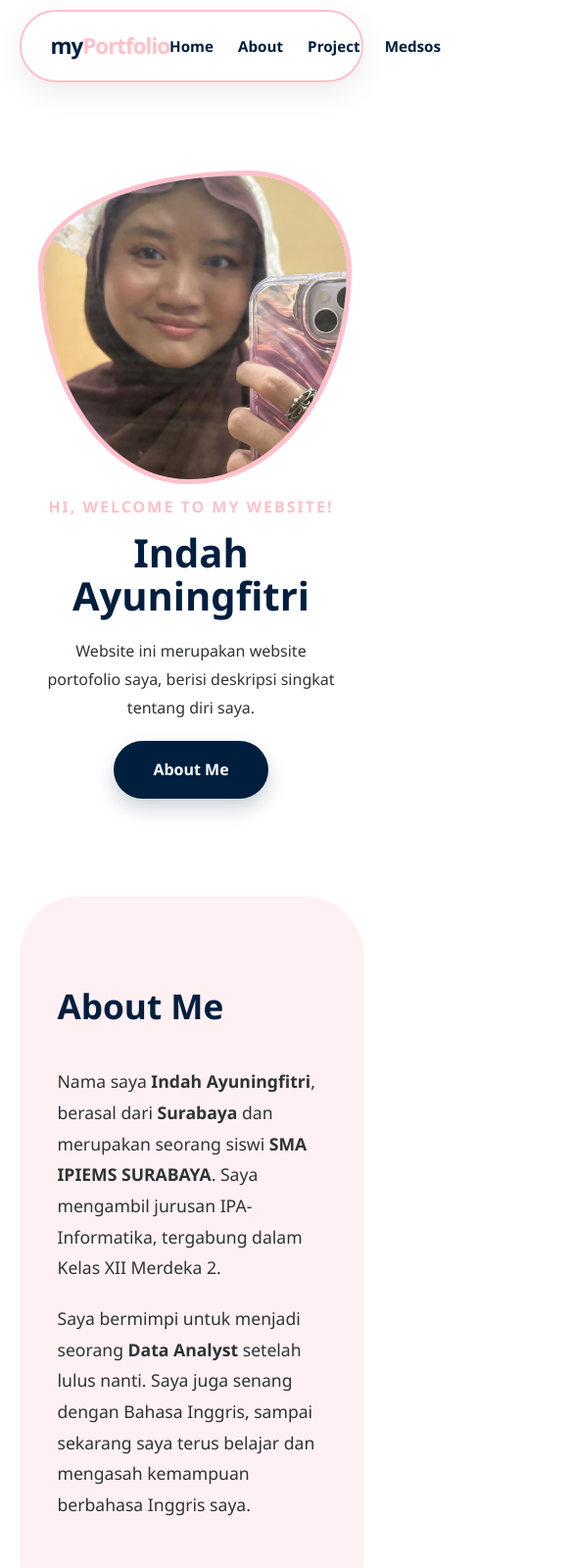
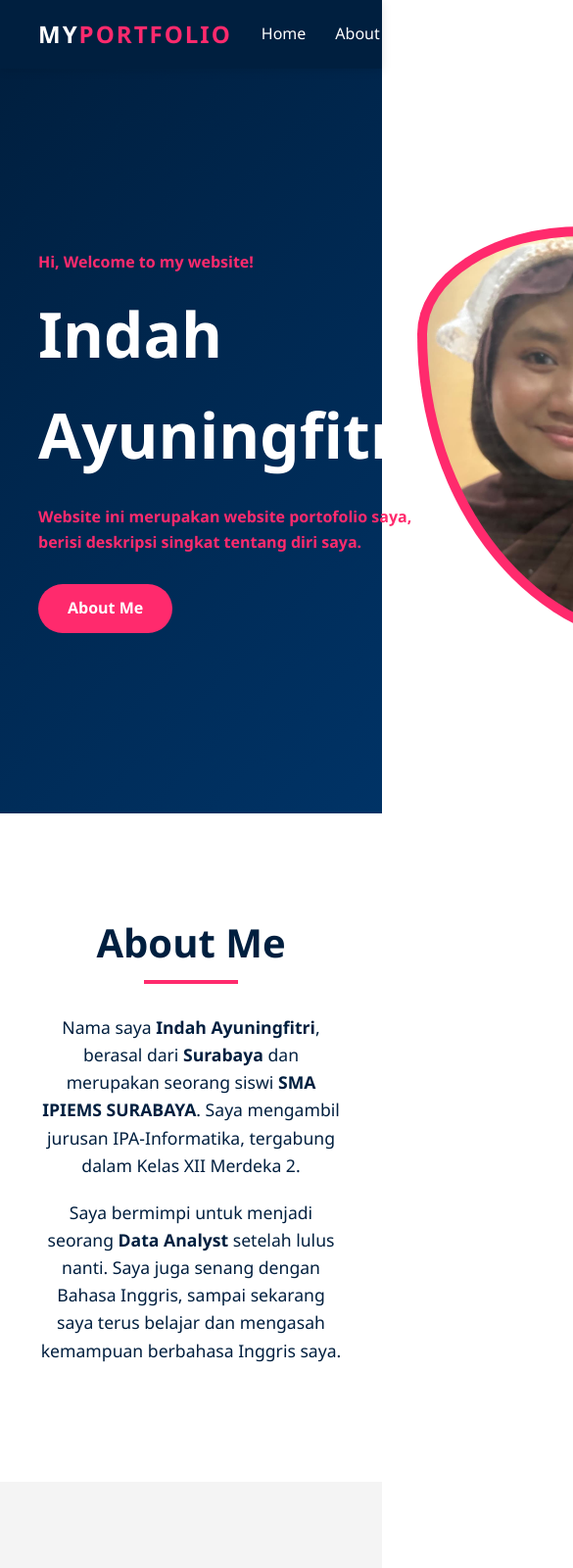
Before and after one commit to indahaftr/MyPortfolio, a plain HTML site: page index.html in a window 390 px wide. Shown: the top 1600 px of the page at 98% size, 585 px wide, since content can reach past the window. Drawn offline with Linux system fonts and the light colour scheme.

Commit message:
Update style.css

```diff
--- a/style.css
+++ b/style.css
@@ -1,237 +1,248 @@
-/* CSS PORTFOLIO INDAH - VERSION 2: AESTHETIC BUBBLY  */
-
 /* --- 1. SETTING VARIABEL (ROOT) --- */
+/* Kita simpan warna utama di sini agar mudah diganti jika bosan */
 :root {
-    --primary-navy: #001f3f;
-    --accent-pink: #ffc0cb;
-    --soft-pink: #fff0f3;
-    --pure-white: #ffffff;
-    --text-dark: #2d3436;
-    --shadow-soft: 0 10px 30px rgba(0, 0, 0, 0.08);
-    --shadow-bubbly: 0 15px 0px rgba(255, 192, 203, 0.3);
-    --font-main: 'Segoe UI', Roboto, Helvetica, Arial, sans-serif;
+  --navy: #001f3f;        /* Warna navy utama */
+  --navy-light: #003366;  /* Navy yang lebih terang untuk variasi */
+  --pink: #ff2a6d;        /* Pink yang vibrant untuk aksen */
+  --white: #ffffff;       /* Putih bersih */
+  --gray: #f4f4f4;        /* Abu-abu muda untuk background section */
+  --transition: 0.3s ease; /* Durasi transisi standar untuk animasi */
 }
 
-/* --- 2. RESET & DASAR --- */
+/* --- 2. RESET DASAR --- */
 * {
   margin: 0;
   padding: 0;
-    box-sizing: border-box;
-    font-family: var(--font-main);
+  box-sizing: border-box; /* Memastikan padding tidak merusak ukuran elemen */
+  font-family: 'Segoe UI', Roboto, Helvetica, Arial, sans-serif; /* Font modern */
+}
+
+html {
+  scroll-behavior: smooth; /* Membuat efek scroll halus saat link navigasi diklik */
 }
 
 body {
-    background-color: var(--pure-white);
-    color: var(--text-dark);
-    line-height: 1.8; /* Memberikan ruang antar baris tulisan agar rapi */
+  line-height: 1.6;
+  color: var(--navy);
+  background-color: var(--white);
 }
 
-/* --- 3. NAVIGASI (SOFT & ROUNDED) --- */
+/* --- 3. NAVIGASI (HEADER) --- */
 header {
-    background: rgba(255, 255, 255, 0.9); /* Efek kaca transparan */
-    backdrop-filter: blur(10px);
-    position: sticky;
-    top: 20px; /* Melayang di atas */
-    margin: 0 5%;
-    border-radius: 50px;
-    z-index: 1000;
-    padding: 15px 30px;
-    box-shadow: var(--shadow-soft);
-    border: 2px solid var(--accent-pink);
+  background-color: var(--navy);
+  padding: 1rem 10%;
+  position: sticky;       /* Membuat navbar tetap di atas saat di-scroll */
+  top: 0;
+  z-index: 1000;          /* Memastikan navbar selalu di atas elemen lain */
+  box-shadow: 0 2px 10px rgba(0,0,0,0.1);
 }
 
 nav {
-    display: flex;
-    justify-content: space-between;
-    align-items: center;
+  display: flex;          /* Mengaktifkan flexbox */
+  justify-content: space-between; /* Logo di kiri, Menu di kanan */
+  align-items: center;    /* Menyejajarkan secara vertikal */
 }
 
 .logo {
-    font-size: 1.4rem;
-    font-weight: 800;
-    color: var(--primary-navy);
-    letter-spacing: -1px;
+  color: var(--white);
+  font-size: 1.5rem;
+  font-weight: bold;
+  text-transform: uppercase;
+  letter-spacing: 2px;
 }
 
 .logo span {
-    color: var(--accent-pink);
+  color: var(--pink);     /* Memberi warna pink pada teks 'Porto' */
 }
 
 nav ul {
   display: flex;
-    list-style: none;
-    gap: 25px;
+  list-style: none;       /* Menghilangkan titik (bullet) pada list */
+}
+
+nav ul li {
+  margin-left: 30px;
 }
 
 nav ul li a {
   text-decoration: none;
-    color: var(--primary-navy);
-    font-weight: 600;
-    font-size: 0.95rem;
-    transition: 0.3s;
+  color: var(--white);
+  font-weight: 500;
+  transition: var(--transition);
 }
 
 nav ul li a:hover {
-    color: var(--accent-pink);
+  color: var(--pink);     /* Berubah warna saat mouse mendekat */
 }
 
-/* --- 4. HERO SECTION (PLAYFUL) --- */
+/* --- 4. HERO SECTION (HOME) --- */
 .hero {
+  height: 90vh;           /* Tinggi hero 90% dari tinggi layar */
   display: flex;
   align-items: center;
-    justify-content: space-around;
-    padding: 100px 10% 60px;
-    flex-wrap: wrap-reverse;
+  justify-content: space-between;
+  padding: 0 10%;
+  background: linear-gradient(135deg, var(--navy) 0%, var(--navy-light) 100%); /* Gradasi Navy */
+  color: var(--white);
 }
 
 .hero-content {
-    flex: 1;
-    min-width: 300px;
+  flex: 1;                /* Mengambil ruang yang tersedia */
 }
 
-.hero-content p:first-child {
-    color: var(--accent-pink);
-    font-weight: 700;
-    text-transform: uppercase;
-    letter-spacing: 2px;
+.hero-content p {
+  color: var(--pink);     /* Teks sambutan berwarna pink */
+  font-weight: bold;
+  margin-bottom: 10px;
 }
 
 .hero-content h1 {
-    font-size: 3.5rem;
-    color: var(--primary-navy);
-    line-height: 1.1;
-    margin: 10px 0 20px;
+  font-size: 4rem;
+  margin-bottom: 20px;
 }
 
 .btn-hero {
   display: inline-block;
-    padding: 15px 40px;
-    background-color: var(--primary-navy);
-    color: white;
+  background-color: var(--pink);
+  color: var(--white);
+  padding: 12px 30px;
   text-decoration: none;
-    border-radius: 50px;
+  border-radius: 50px;    /* Membuat tombol bulat (rounded) */
   font-weight: bold;
   margin-top: 20px;
-    transition: 0.4s cubic-bezier(0.175, 0.885, 0.32, 1.275);
-    box-shadow: 0 10px 20px rgba(0, 31, 63, 0.2);
+  transition: var(--transition);
 }
 
 .btn-hero:hover {
-    transform: scale(1.05) rotate(-2deg);
-    background-color: var(--accent-pink);
-    color: var(--primary-navy);
+  transform: translateY(-5px); /* Efek tombol naik sedikit saat hover */
+  box-shadow: 0 5px 15px rgba(255, 42, 109, 0.4);
 }
 
 .hero-logo img {
-    width: 320px;
-    height: 320px;
-    border-radius: 40% 60% 70% 30% / 40% 50% 60% 70%; /* Bentuk abstrak bubbly */
-    background: var(--accent-pink);
-    object-fit: cover;
-    animation: blob-animation 8s infinite alternate;
-    border: 5px solid var(--accent-pink);
+  width: 350px;           /* Ukuran logo/foto */
+  border-radius: 30% 70% 70% 30% / 30% 30% 70% 70%; /* Bentuk abstrak modern */
+  background: var(--pink);
+  padding: 10px;
+  animation: morphing 8s infinite alternate; /* Animasi bentuk bergerak */
 }
 
-/* --- 5. ABOUT SECTION --- */
-.about {
-    background-color: var(--soft-pink);
-    border-radius: 60px;
-    margin: 40px 5%;
-    padding: 80px 10%;
+@keyframes morphing {
+  0% { border-radius: 30% 70% 70% 30% / 30% 30% 70% 70%; }
+  100% { border-radius: 50% 50% 20% 80% / 25% 80% 20% 75%; }
 }
 
-.about h2 {
-    font-size: 2.2rem;
-    margin-bottom: 30px;
-    color: var(--primary-navy);
+/* --- 5. CONTAINER UMUM --- */
+.container {
+  padding: 100px 10%;
+  text-align: center;
 }
 
-.about-content p {
-    max-width: 700px;
-    margin: 0 auto 20px;
-    font-size: 1.1rem;
+h2 {
+  font-size: 2.5rem;
+  margin-bottom: 40px;
+  position: relative;
+  display: inline-block;
 }
 
-/* --- 6. PROJECT GRID (RAISED CARDS) --- */
+h2::after {               /* Garis bawah di setiap judul h2 */
+  content: '';
+  width: 50%;
+  height: 4px;
+  background-color: var(--pink);
+  position: absolute;
+  bottom: -10px;
+  left: 25%;
+}
+
+/* --- 6. ABOUT ME --- */
+.about-content p {
+  margin-bottom: 20px;
+  font-size: 1.1rem;
+  max-width: 800px;
+  margin-left: auto;
+  margin-right: auto;
+}
+
+/* --- 7. PROYEK (GRID SYSTEM) --- */
+.bg-light {
+  background-color: var(--gray);
+}
+
 .proyek-grid {
-    display: grid;
-    grid-template-columns: repeat(auto-fit, minmax(300px, 1fr));
-    gap: 30px;
-    padding: 40px 0;
+  display: grid;          /* Menggunakan CSS Grid */
+  grid-template-columns: repeat(auto-fit, minmax(300px, 1fr)); /* Responsif otomatis */
+  gap: 30px;              /* Jarak antar kartu */
+  margin-top: 50px;
 }
 
 .proyek-card {
-    background: var(--pure-white);
-    border-radius: 35px;
-    overflow: hidden;
+  background-color: var(--white);
+  border-radius: 15px;
+  overflow: hidden;       /* Memastikan gambar tidak keluar dari radius */
   text-decoration: none;
-    border: 2px solid #f0f0f0;
-    transition: 0.4s;
+  color: var(--navy);
+  box-shadow: 0 5px 15px rgba(0,0,0,0.05);
+  transition: var(--transition);
 }
 
 .proyek-card:hover {
-    transform: translateY(-10px);
-    border-color: var(--accent-pink);
-    box-shadow: var(--shadow-bubbly);
+  transform: translateY(-10px); /* Efek kartu terangkat */
+  box-shadow: 0 15px 30px rgba(0,0,0,0.1);
 }
 
 .proyek-card img {
   width: 100%;
   height: 200px;
-    object-fit: cover;
+  object-fit: cover;      /* Gambar tidak gepeng (tetap proporsional) */
 }
 
 .proyek-info {
-    padding: 25px;
+  padding: 20px;
   text-align: left;
 }
 
 .proyek-info h3 {
-    margin-bottom: 5px;
-    color: var(--primary-navy);
+  margin-bottom: 10px;
+  color: var(--navy);
 }
 
-/* --- 7. SOCIAL MEDIA (ICON ANIMATION) --- */
+/* --- 8. MEDSOS --- */
 .medsos-list {
   display: flex;
   justify-content: center;
   gap: 40px;
+  flex-wrap: wrap;
 }
 
 .medsos-item {
+  display: flex;
+  flex-direction: column;
+  align-items: center;
   text-decoration: none;
-    color: var(--primary-navy);
-    font-weight: 700;
+  color: var(--navy);
+  font-weight: bold;
+  transition: var(--transition);
 }
 
 .medsos-item img {
-    width: 50px;
-    display: block;
-    margin: 0 auto 10px;
-    transition: 0.3s;
+  width: 60px;
+  height: 60px;
+  margin-bottom: 10px;
+  transition: var(--transition);
+}
+
+.medsos-item:hover {
+  color: var(--pink);
 }
 
 .medsos-item:hover img {
-    transform: translateY(-10px) scale(1.2);
+  transform: scale(1.2) rotate(10deg); /* Ikon membesar dan miring saat hover */
 }
 
-/* --- 8. FOOTER --- */
+/* --- 9. FOOTER --- */
 footer {
-    padding: 40px;
+  background-color: var(--navy);
+  color: var(--white);
   text-align: center;
-    font-weight: 600;
-    color: #b2bec3;
+  padding: 30px;
 }
-
-/* --- 9. ANIMASI KHUSUS --- */
-@keyframes blob-animation {
-    0% { border-radius: 40% 60% 70% 30% / 40% 50% 60% 70%; }
-    100% { border-radius: 70% 30% 50% 50% / 30% 30% 70% 70%; }
-}
-
-/* Responsif HP */
-@media (max-width: 768px) {
-    .hero { text-align: center; }
-    .hero-content h1 { font-size: 2.5rem; }
-    header { top: 10px; }
-}
```
Lines whose indentation alone changed are shown as unchanged.
